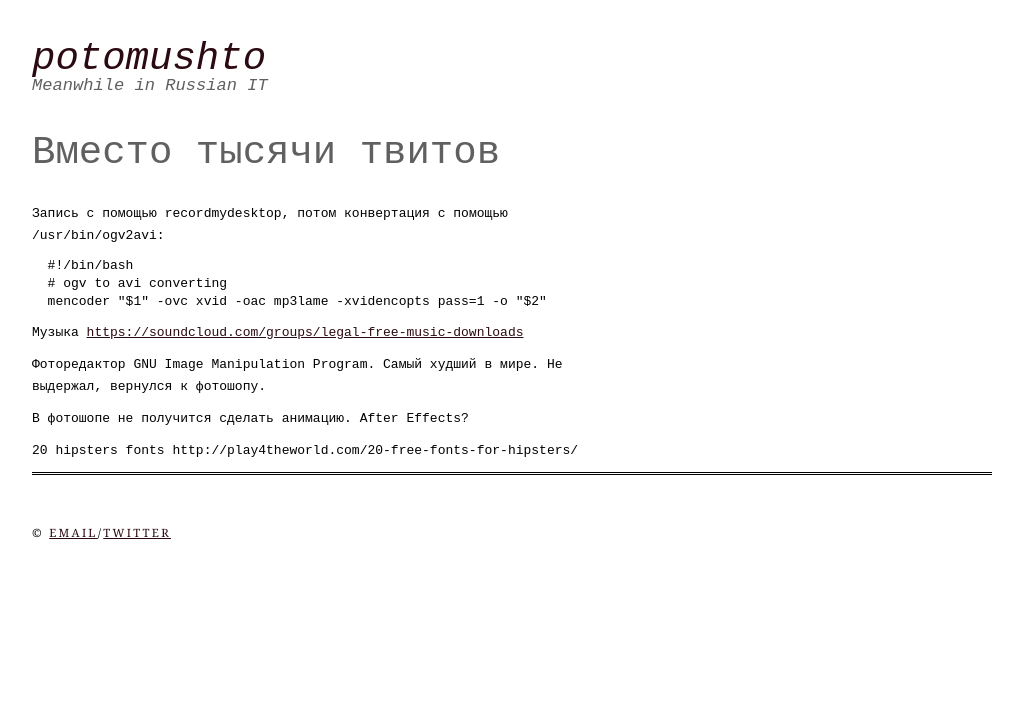
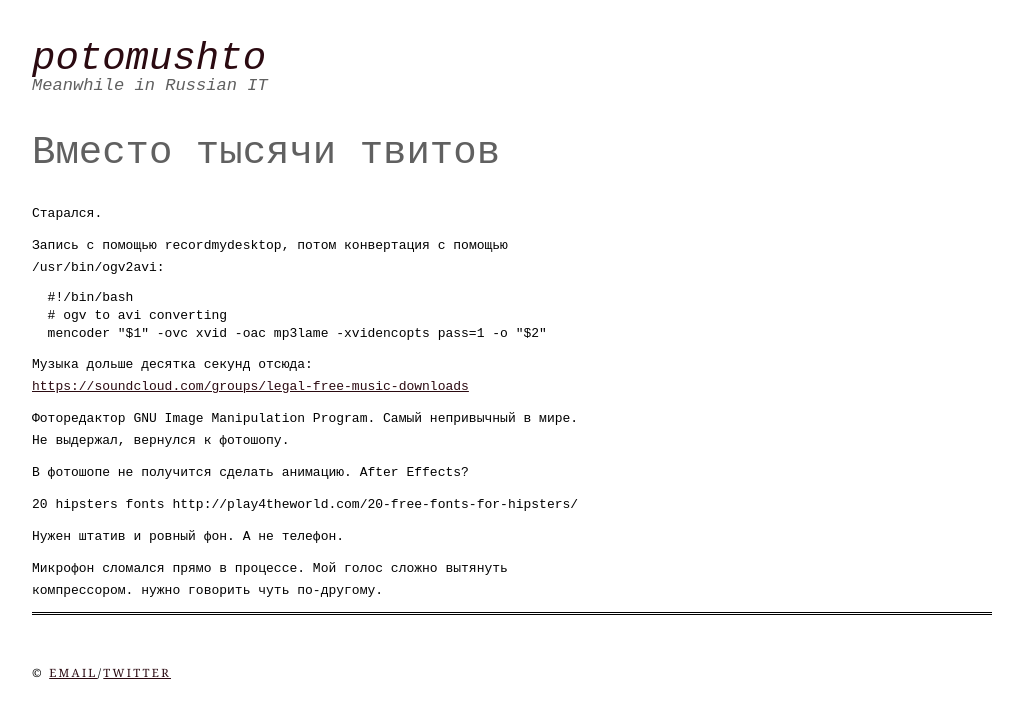
Before and after one commit to ptmt/ptmt.github.com, a Jekyll site: the page built from _posts/2013-05-01-instead-of-thousand-tweets.md, in a window 1280 px wide. Shown: the top 718 px of the page, without its empty margins (128-1151 px from the left). Built offline with Jekyll 4.4.1, drawn with Linux system fonts in a browser that asks for light colours; Markdown is read by kramdown in place of the engine named in the settings.

Commit message:
Update 2013-05-01-instead-of-thousand-tweets.md

````diff
--- a/_posts/2013-05-01-instead-of-thousand-tweets.md
+++ b/_posts/2013-05-01-instead-of-thousand-tweets.md
@@ -3,6 +3,8 @@ layout: post
 title: Вместо тысячи твитов
 ---
 # {{ page.title }}
+
+Старался.
 
 Запись с помощью `recordmydesktop`, потом конвертация с помощью `/usr/bin/ogv2avi`:
 
@@ -12,10 +14,14 @@ title: Вместо тысячи твитов
   mencoder "$1" -ovc xvid -oac mp3lame -xvidencopts pass=1 -o "$2"
 ```
 
-Музыка [https://soundcloud.com/groups/legal-free-music-downloads](https://soundcloud.com/groups/legal-free-music-downloads)
+Музыка дольше десятка секунд отсюда: [https://soundcloud.com/groups/legal-free-music-downloads](https://soundcloud.com/groups/legal-free-music-downloads)
 
-Фоторедактор GNU Image Manipulation Program. Самый худший в мире. Не выдержал, вернулся к фотошопу.
+Фоторедактор GNU Image Manipulation Program. Самый непривычный в мире. Не выдержал, вернулся к фотошопу.
 
 В фотошопе не получится сделать анимацию. After Effects?
 
 20 hipsters fonts http://play4theworld.com/20-free-fonts-for-hipsters/
+
+Нужен штатив и ровный фон. А не телефон.
+
+Микрофон сломался прямо в процессе. Мой голос сложно вытянуть компрессором. нужно говорить чуть по-другому.
````
